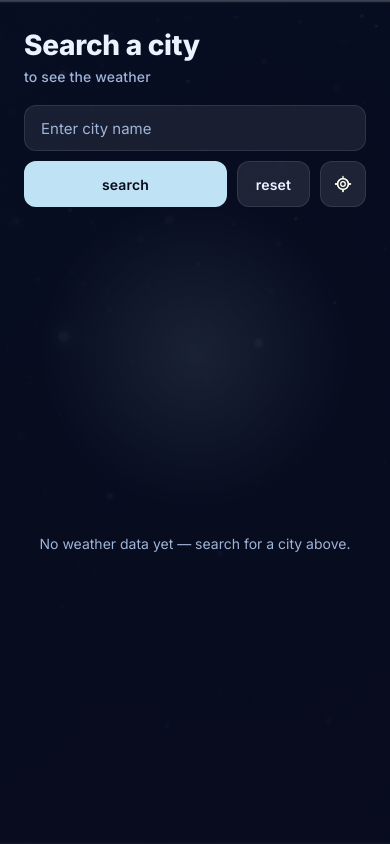
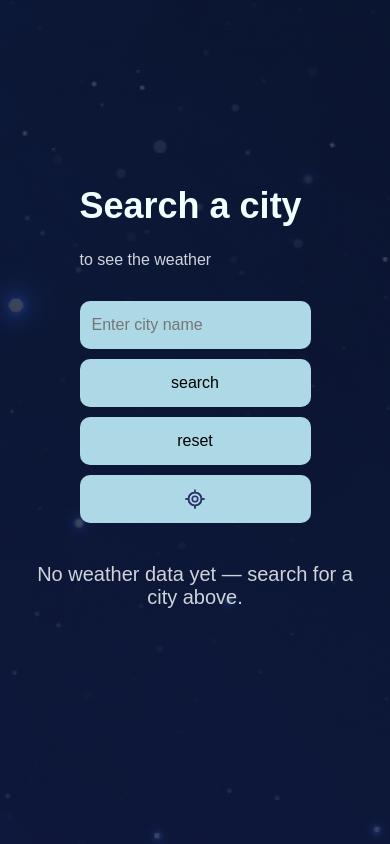
Before and after one commit to amermustafa12/weather-app, a React (Vite) app: page / in a window 390 px wide. Built offline with nearby package versions, Linux system fonts and the light colour scheme.

Commit message:
Revert to original wide desktop layout, keep full-bleed mobile only

```diff
--- a/src/App.css
+++ b/src/App.css
@@ -1,106 +1,67 @@
-@import url('https://fonts.googleapis.com/css2?family=Inter:wght@400;500;600;700;800&display=swap');
-
-/* ------------------------------------------------------------------ */
-/* Tokens                                                              */
-/* ------------------------------------------------------------------ */
-:root {
-  --navy-950: #060a1a;
-  --navy-900: #0b1330;
-  --ice-100: #eaf4ff;
-  --ice-400: #9fb4d9;
-  --ice-accent: #bfe3f4;
-  --ice-accent-strong: #8fd0ea;
-  --divider: rgba(234, 244, 255, 0.1);
-  --danger: #ff9b90;
-  --font-ui: 'Inter', -apple-system, BlinkMacSystemFont, 'Segoe UI', Roboto, sans-serif;
-}
-
 * {
   box-sizing: border-box;
 }
 
 body {
   margin: 0;
-  min-height: 100dvh;
+  min-height: 100vh;
   background-image: url(/images/fullpage-bg.png);
   background-repeat: no-repeat;
   background-size: cover;
-  background-position: center;
-  display: flex;
   justify-content: center;
   align-items: center;
+  display: flex;
+  flex-direction: column;
   overflow-x: hidden;
-  font-family: var(--font-ui);
 }
 
-/* ------------------------------------------------------------------ */
-/* Card                                                                 */
-/* ------------------------------------------------------------------ */
 .container {
-  position: relative;
-  isolation: isolate;
-  width: min(92%, 480px);
-  background-image:
-    linear-gradient(180deg, rgba(6, 10, 26, 0.72) 0%, rgba(6, 10, 26, 0.9) 100%),
-    url(/images/background-night.png);
-  background-size: cover;
+  background-image: url(/images/background-night.png);
+  width: min(95%, 1100px);
   background-position: center;
-  border-radius: 32px;
-  padding: 40px 36px;
-  color: var(--ice-100);
-  box-shadow: 0 40px 80px -30px rgba(0, 0, 0, 0.65);
-  overflow: hidden;
-}
-
-/* soft atmospheric glow behind the result block - the one signature flourish */
-.container::before {
-  content: '';
-  position: absolute;
-  top: 42%;
-  left: 50%;
-  width: 320px;
-  height: 320px;
-  transform: translate(-50%, -50%);
-  background: radial-gradient(circle, rgba(191, 227, 244, 0.16), transparent 70%);
-  z-index: -1;
-  animation: breathe 6s ease-in-out infinite;
-}
-
-@keyframes breathe {
-  0%, 100% { opacity: 0.6; }
-  50% { opacity: 1; }
-}
-
-@media (prefers-reduced-motion: reduce) {
-  .container::before {
-    animation: none;
-  }
+  border-radius: 70px;
+  align-items: center;
+  gap: 20px;
+  font-size: 30px;
+  padding: 50px 70px;
+  color: azure;
+  font-family: Arial, Helvetica, sans-serif;
 }
 
 .top {
   display: flex;
-  flex-direction: column;
+  align-items: center;
+  justify-content: space-between;
+  flex-wrap: wrap;
   gap: 20px;
 }
 
-.top h1 {
-  margin: 0;
-  font-size: clamp(28px, 6vw, 34px);
-  font-weight: 800;
-  letter-spacing: -0.01em;
+.bottom {
+  display: flex;
+  align-items: center;
+  justify-content: space-between;
+  flex-wrap: wrap;
+  gap: 20px;
+  min-height: 140px;
 }
 
-.top p {
-  margin: 6px 0 0;
-  color: var(--ice-400);
-  font-size: 14px;
-  font-weight: 500;
-  letter-spacing: 0.01em;
+p {
+  color: #ced4da;
+  font-size: 25px;
 }
 
-/* ------------------------------------------------------------------ */
-/* Search controls                                                     */
-/* ------------------------------------------------------------------ */
+.temp {
+  display: flex;
+  align-items: center;
+  gap: 20px;
+  flex-wrap: wrap;
+}
+
+.temp h1 {
+  font-size: 80px;
+  font-weight: lighter;
+}
+
 .buttons {
   display: flex;
   flex-wrap: wrap;
@@ -108,131 +69,93 @@ body {
 }
 
 .buttons input {
-  flex: 1 1 180px;
-  background: rgba(234, 244, 255, 0.08);
-  border: 1px solid var(--divider);
-  border-radius: 12px;
-  height: 46px;
-  padding: 0 16px;
-  color: var(--ice-100);
-  font-family: var(--font-ui);
-  font-size: 15px;
-}
-
-.buttons input::placeholder {
-  color: var(--ice-400);
-}
-
-.buttons input:focus-visible {
-  outline: none;
-  border-color: var(--ice-accent);
-  background: rgba(234, 244, 255, 0.12);
+  background-color: lightblue;
+  border: none;
+  border-radius: 10px;
+  width: 200px;
+  max-width: 100%;
+  height: 40px;
+  padding: 0 12px;
+  font-size: 17px;
+  font-family: Arial, Helvetica, sans-serif;
 }
 
 .search,
 .reset,
 .location {
+  background-color: lightblue;
   border: none;
-  border-radius: 12px;
-  height: 46px;
-  padding: 0 18px;
+  border-radius: 10px;
+  padding: 0 14px;
   cursor: pointer;
-  font-family: var(--font-ui);
-  font-size: 14px;
-  font-weight: 600;
-  letter-spacing: 0.01em;
-  transition: filter 0.15s ease, transform 0.1s ease;
-}
-
-.search {
-  background: var(--ice-accent);
-  color: var(--navy-950);
-  flex: 1 1 auto;
-}
-
-.reset {
-  background: rgba(234, 244, 255, 0.1);
-  color: var(--ice-100);
-  border: 1px solid var(--divider);
-}
-
-.location {
-  background: rgba(234, 244, 255, 0.1);
-  border: 1px solid var(--divider);
-  display: flex;
-  align-items: center;
-  justify-content: center;
-  width: 46px;
-  padding: 0;
-  flex: 0 0 auto;
-}
-
-.location img {
-  width: 20px;
-  height: 20px;
-  filter: invert(1) brightness(1.6);
+  font-family: Arial, Helvetica, sans-serif;
 }
 
 .search:hover,
 .reset:hover,
 .location:hover {
-  filter: brightness(1.1);
+  filter: brightness(0.95);
 }
 
-.search:active,
-.reset:active,
-.location:active {
-  transform: scale(0.97);
+ul {
+  list-style: none;
+  margin: 0;
+  padding-left: 0;
+  font-size: 25px;
 }
 
-.search:focus-visible,
-.reset:focus-visible,
-.location:focus-visible {
-  outline: 2px solid var(--ice-accent);
-  outline-offset: 2px;
+.icon {
+  width: 90px;
+  height: 90px;
+  color: azure;
 }
 
-/* ------------------------------------------------------------------ */
-/* Result block                                                        */
-/* ------------------------------------------------------------------ */
+.weather-icon {
+  display: flex;
+  align-items: center;
+  gap: 20px;
+  flex-wrap: wrap;
+}
+
+/* looks like the original text links, but is now a real, working button */
+.unitBtn {
+  background: none;
+  border: none;
+  padding: 0;
+  color: #ced4da;
+  font-size: 25px;
+  font-family: Arial, Helvetica, sans-serif;
+  cursor: pointer;
+  text-decoration: none;
+}
+
+.unitBtn.active {
+  color: azure;
+  text-decoration: underline;
+}
+
 .error {
-  margin: 20px 0 0;
-  padding: 10px 14px;
-  border-radius: 10px;
-  background: rgba(255, 155, 144, 0.12);
-  border: 1px solid rgba(255, 155, 144, 0.3);
-  color: var(--danger);
-  font-size: 13px;
-  font-weight: 500;
+  color: #ff8787;
+  font-size: 20px;
 }
 
 .placeholder {
-  margin: 40px 0 8px;
-  color: var(--ice-400);
-  font-size: 14px;
-  text-align: center;
-}
-
-.bottom {
-  display: flex;
-  flex-direction: column;
-  align-items: center;
-  text-align: center;
-  margin-top: 32px;
+  font-size: 20px;
 }
 
 .spinner {
-  width: 36px;
-  height: 36px;
-  margin: 40px auto;
-  border: 3px solid rgba(234, 244, 255, 0.2);
-  border-top-color: var(--ice-accent);
+  width: 44px;
+  height: 44px;
+  border: 4px solid rgba(255, 255, 255, 0.25);
+  border-top-color: azure;
   border-radius: 50%;
   animation: spin 0.8s linear infinite;
 }
 
 @keyframes spin {
-  to { transform: rotate(360deg); }
+  to {
+    transform: rotate(360deg);
+  }
 }
 
 @media (prefers-reduced-motion: reduce) {
@@ -241,112 +164,40 @@ body {
   }
 }
 
-.icon {
-  width: 64px;
-  height: 64px;
-  color: var(--ice-accent);
+/* ------------------------------------------------------------------ */
+/* Responsive tweaks - keeps the same look, just scales down cleanly   */
+/* ------------------------------------------------------------------ */
+@media (max-width: 1024px) {
+  .container {
+    padding: 40px 45px;
+    border-radius: 50px;
+    font-size: 26px;
   }
 
-.temp {
-  display: flex;
-  flex-direction: column;
-  align-items: center;
-  gap: 2px;
+  .temp h1 {
+    font-size: 64px;
+  }
 }
 
-.tempValue {
-  margin: 0;
-  font-size: clamp(64px, 18vw, 84px);
-  font-weight: 200;
-  line-height: 1;
-  letter-spacing: -0.02em;
+@media (max-width: 768px) {
+  .container {
+    padding: 32px 30px;
+    border-radius: 36px;
   }
 
-.desc {
-  margin: 4px 0 0;
-  font-size: 19px;
-  font-weight: 600;
+  .temp h1 {
+    font-size: 54px;
   }
 
-.temp > div {
-  display: flex;
-  flex-wrap: wrap;
-  justify-content: center;
-  align-items: center;
-  gap: 6px;
-  margin-top: 10px;
+  .icon {
+    width: 70px;
+    height: 70px;
+  }
 }
 
-.temp > div p {
-  flex-basis: 100%;
-  margin: 6px 0 0;
-  color: var(--ice-400);
-  font-size: 13px;
-  text-transform: capitalize;
-}
-
-.unitBtn {
-  background: none;
-  border: none;
-  padding: 4px 10px;
-  border-radius: 999px;
-  color: var(--ice-400);
-  font-family: var(--font-ui);
-  font-size: 13px;
-  font-weight: 600;
-  cursor: pointer;
-}
-
-.unitBtn.active {
-  background: rgba(191, 227, 244, 0.16);
-  color: var(--ice-accent);
-}
-
-.unitBtn:focus-visible {
-  outline: 2px solid var(--ice-accent);
-  outline-offset: 2px;
-}
-
-.weather-icon {
-  display: flex;
-  flex-direction: column;
-  align-items: center;
-  width: 100%;
-  margin-top: 28px;
-}
-
-.weather-info {
-  list-style: none;
-  margin: 20px 0 0;
-  padding: 0;
-  width: 100%;
-  border-top: 1px solid var(--divider);
-}
-
-.weather-info li {
-  display: flex;
-  align-items: center;
-  gap: 12px;
-  padding: 12px 4px;
-  border-bottom: 1px solid var(--divider);
-  font-size: 14px;
-  font-weight: 500;
-  text-align: left;
-}
-
-.weather-info li img {
-  width: 28px;
-  height: 28px;
-  padding: 6px;
-  border-radius: 999px;
-  background: rgba(234, 244, 255, 0.08);
-  flex-shrink: 0;
-}
-
-
-
 /* ------------------------------------------------------------------ */
-/* Mobile: card fills the entire screen, edge to edge                  */
+/* Mobile: card fills the screen properly + elements stack in a       */
+/* column instead of overlapping + inputs/buttons become tap-friendly */
 /* ------------------------------------------------------------------ */
 @media (max-width: 600px) {
   body {
@@ -356,15 +207,73 @@ body {
   .container {
     width: 100vw;
     min-height: 100dvh;
+    margin: 0;
+    padding: max(24px, env(safe-area-inset-top)) 20px max(24px, env(safe-area-inset-bottom));
     border-radius: 0;
-    padding: max(28px, env(safe-area-inset-top)) 24px max(28px, env(safe-area-inset-bottom));
+    font-size: 18px;
     display: flex;
     flex-direction: column;
-    box-shadow: none;
+    justify-content: center;
   }
 
+  /* stack title block above the search controls instead of side by side */
+  .top {
+    flex-direction: column;
+    align-items: stretch;
+    gap: 16px;
+  }
+
+  /* stack temperature block above the icon/details block */
   .bottom {
-    flex: 1;
+    flex-direction: column;
+    align-items: center;
+    text-align: center;
+    gap: 24px;
+  }
+
+  .temp {
+    flex-direction: column;
+    gap: 8px;
+  }
+
+  .temp h1 {
+    font-size: 48px;
+  }
+
+  .weather-icon {
+    flex-direction: column;
+    text-align: center;
+  }
+
+  .weather-info {
+    text-align: left;
+  }
+
+  p,
+  .unitBtn,
+  ul {
+    font-size: 16px;
+  }
+
+  /* search controls: full width, stacked, easy to tap */
+  .buttons {
+    flex-direction: column;
+    width: 100%;
+  }
+
+  .buttons input,
+  .search,
+  .reset,
+  .location {
+    width: 100%;
+    min-height: 48px;
+    /* 16px min font-size stops iOS Safari from auto-zooming on focus */
+    font-size: 16px;
+  }
+
+  .location {
+    display: flex;
+    align-items: center;
     justify-content: center;
   }
 }
```
Lines whose indentation alone changed are shown as unchanged.
